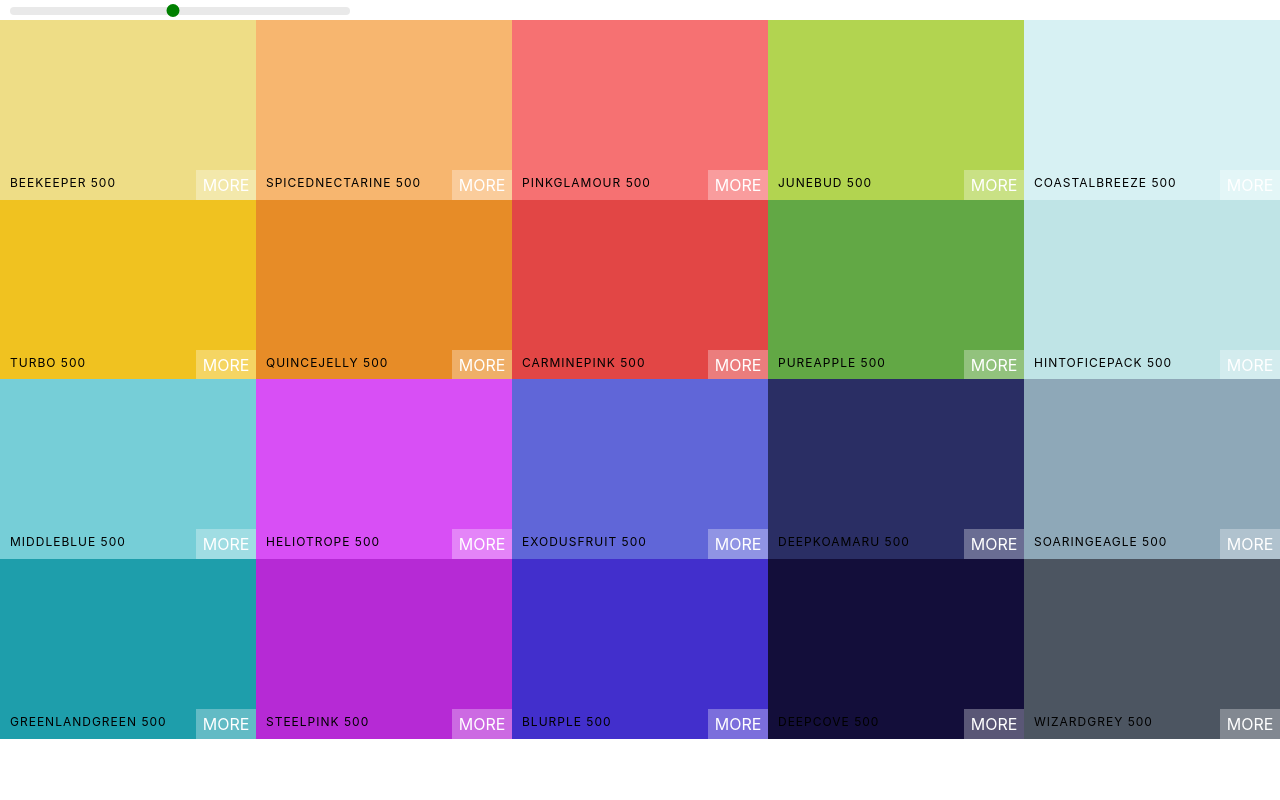
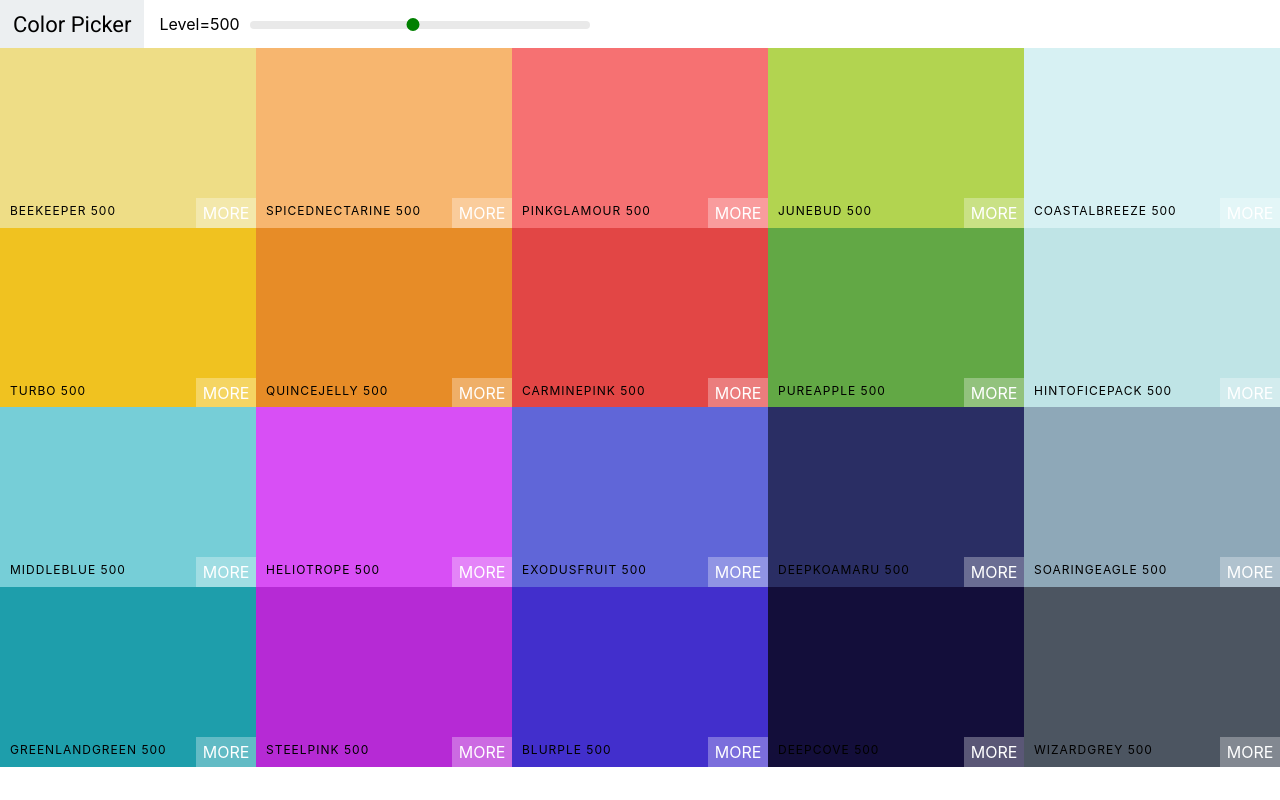
Before and after one commit to ewelinaMaz/Color-App, a React (Create React App) app: page /palette/flat-ui-colors-american in a window 1280 px wide. Built offline with nearby package versions, Linux system fonts and the light colour scheme.

Commit message:
Add Navbar

```diff
--- a/public/index.html
+++ b/public/index.html
@@ -9,6 +9,8 @@
       name="description"
       content="Web site created using create-react-app"
     />
+    <link href="https://fonts.googleapis.com/css2?family=Roboto:wght@100;300;400;700&display=swap" rel="stylesheet"/>
+
     <link rel="apple-touch-icon" href="%PUBLIC_URL%/logo192.png" />
     <!--
       manifest.json provides metadata used when your web app is installed on a
--- /dev/null
+++ b/src/Navbar.css
@@ -0,0 +1,47 @@
+.Navbar {
+    display: flex;
+    align-items: center;
+    justify-content: flex-start;
+    height: 6vh;
+}
+.logo {
+    margin-right: 15px;
+    padding: 0 13px;
+    font-size: 22px;
+    background-color: #eceff1;
+    font-family: Roboto;
+    height: 100%;
+    display: flex;
+    align-items: center;
+}
+
+.logo a {
+    text-decoration: none;
+    color: black;
+}
+
+.slider {
+    width: 340px;
+    margin: 0 10px;
+    display: inline-block;
+  }
+
+  .rc-slider-track {
+    background-color: transparent;
+  }
+  .rc-slider-rail {
+    height: 8px;
+  }
+  .rc-slider-handle,
+  .rc-slider-handle:active,
+  .rc-slider-handle:focus,
+  .rc-slider-handle:hover {
+    background-color: green;
+    outline: none;
+    border: 2px solid green;
+    box-shadow: none;
+    width: 13px;
+    height: 13px;
+    margin-left: -7px;
+    margin-top: -3px;
+  }
--- /dev/null
+++ b/src/Navbar.js
@@ -0,0 +1,31 @@
+import React, { Component } from 'react';
+import 'rc-slider/assets/index.css';
+import Slider from 'rc-slider';
+import './Navbar.css';
+
+class Navbar extends Component {
+
+    render() {
+        const { level, changeLevel } = this.props;
+        return (
+            <nav className='Navbar'>
+                <div className='logo'>
+                    <a href='#' >Color Picker</a>
+                </div>
+                <div className='slider-container'>
+                    <span>Level={level}</span>
+                    <div className='slider'>
+                        <Slider
+                            defaultValue={level}
+                            min={100}
+                            max={900}
+                            step={100}
+                            onAfterChange={changeLevel} />
+                    </div>
+                </div>
+
+            </nav>
+        )
+    }
+}
+export default Navbar;
--- a/src/Palette.css
+++ b/src/Palette.css
@@ -5,29 +5,3 @@
 .Palette-colors {
    height: 90%;
 }
-
-.slider {
-    width: 340px;
-    margin: 0 10px;
-    display: inline-block;
-  }
-
-  .rc-slider-track {
-    background-color: transparent;
-  }
-  .rc-slider-rail {
-    height: 8px;
-  }
-  .rc-slider-handle,
-  .rc-slider-handle:active,
-  .rc-slider-handle:focus,
-  .rc-slider-handle:hover {
-    background-color: green;
-    outline: none;
-    border: 2px solid green;
-    box-shadow: none;
-    width: 13px;
-    height: 13px;
-    margin-left: -7px;
-    margin-top: -3px;
-  }
--- a/src/Palette.js
+++ b/src/Palette.js
@@ -1,8 +1,8 @@
 import React, { Component } from 'react';
 import ColorBox from './ColorBox';
-import 'rc-slider/assets/index.css';
+import Navbar from './Navbar';
 import './Palette.css';
-import Slider from 'rc-slider';
+
 
 class Palette extends Component {
     constructor(props) {
@@ -24,14 +24,7 @@
 
         return (
             <div className='Palette'>
-                <div className='slider'>
-                <Slider
-                defaultValue={ level }
-                min={100}
-                max={900}
-                step={100}
-                onAfterChange={this.changeLevel}/>
-                </div>
+                <Navbar level={level} changeLevel={this.changeLevel}/>
                 {/*Navbar goes here*/}
                 <div className='Palette-colors'>
                     {colorBoxes}
```
